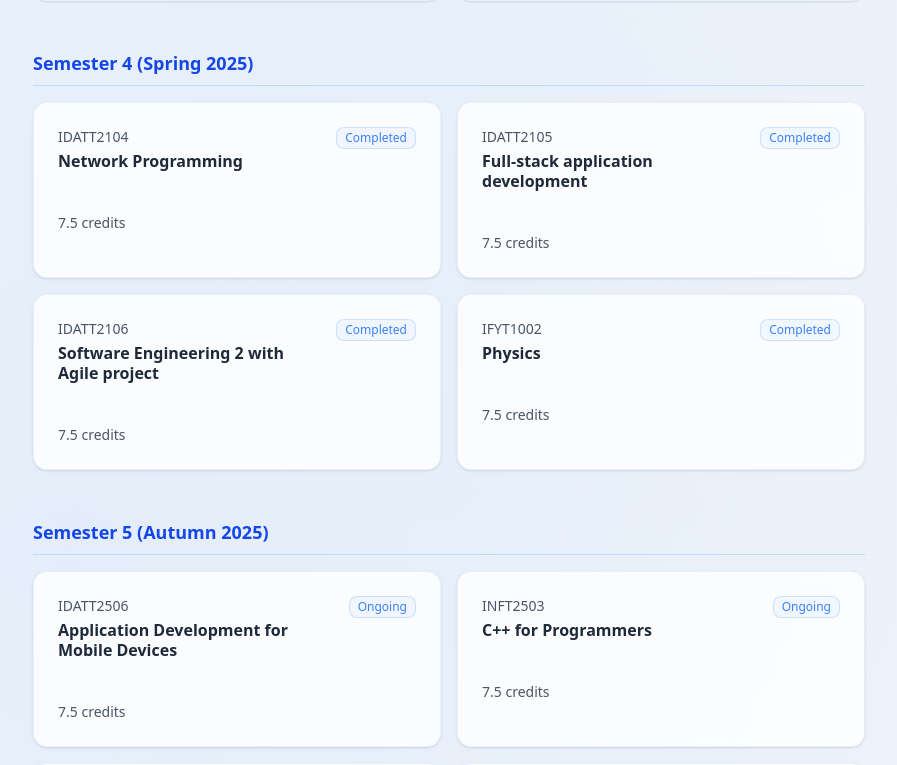
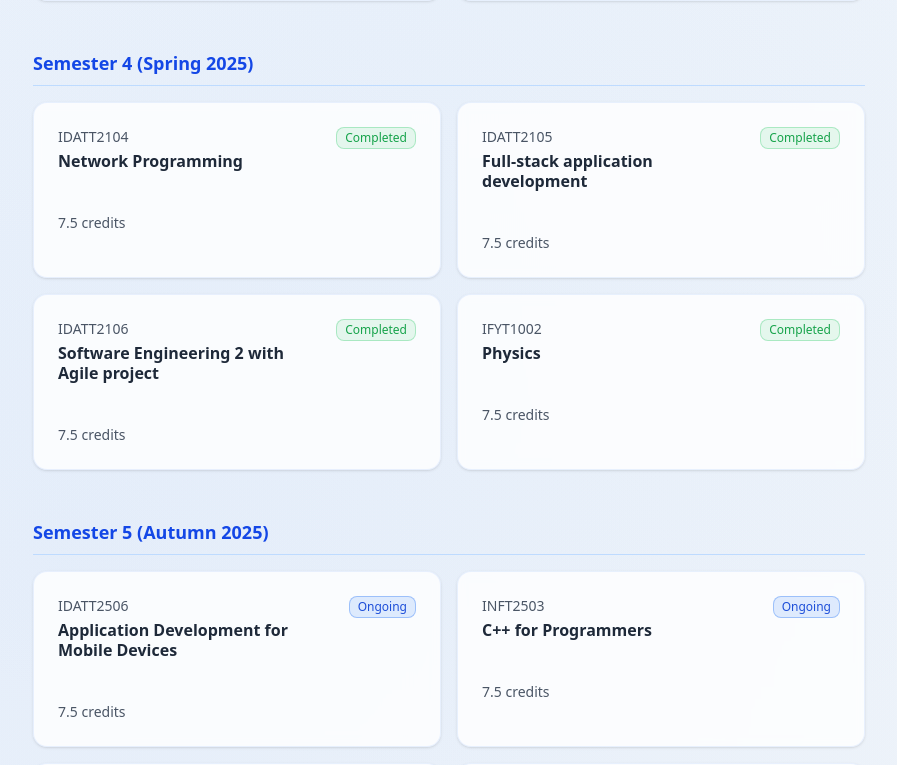
Before and after one commit to kdm-kev-NTNU/AboutMe, a Vue app in the folder frontend/homepage/: page /education in a window 1280 px wide. Shown: the part 2014-2779 px from the top of the page, without its empty margins (191-1088 px from the left). Built offline with nearby package versions, Linux system fonts and the light colour scheme.

Commit message:
update badge color for courses

```diff
--- a/frontend/homepage/src/views/EducationView.vue
+++ b/frontend/homepage/src/views/EducationView.vue
@@ -76,6 +76,16 @@ const getCourseStatusVariant = (status: string) => {
     case 'completed': return 'secondary'
     case 'planned': return 'outline'
     default: return 'secondary'
+  }
+}
+
+// Get course status badge class for custom blue shades
+const getCourseStatusClass = (status: string) => {
+  switch (status) {
+    case 'ongoing': return 'blue-ongoing-badge'
+    case 'completed': return 'blue-completed-badge'
+    case 'planned': return 'blue-planned-badge'
+    default: return 'blue-completed-badge'
   }
 }
 
@@ -209,7 +219,7 @@ const education = computed(() => {
                     </div>
                     <Badge
                       :variant="getCourseStatusVariant(course.status)"
-                      class="text-xs ml-2 flex-shrink-0 blue-course-badge"
+                      :class="['text-xs ml-2 flex-shrink-0', getCourseStatusClass(course.status)]"
                     >
                       {{ getCourseStatusText(course.status, langStore.language) }}
                     </Badge>
@@ -317,18 +327,44 @@ const education = computed(() => {
   transform: translateY(-1px) !important;
 }
 
-/* Blue Course Badge Styling */
-.blue-course-badge {
-  border: 1px solid rgba(59, 130, 246, 0.2) !important;
-  color: #3b82f6 !important;
-  background: rgba(59, 130, 246, 0.05) !important;
+/* Blue Course Badge Styling - Different shades for each status */
+.blue-ongoing-badge {
+  border: 1px solid rgba(59, 130, 246, 0.4) !important;
+  color: #1d4ed8 !important;
+  background: rgba(59, 130, 246, 0.15) !important;
   transition: all 0.2s ease !important;
 }
 
-.blue-course-badge:hover {
-  border-color: rgba(59, 130, 246, 0.4) !important;
-  background: rgba(59, 130, 246, 0.08) !important;
-  color: #2563eb !important;
+.blue-ongoing-badge:hover {
+  border-color: rgba(59, 130, 246, 0.6) !important;
+  background: rgba(59, 130, 246, 0.2) !important;
+  color: #1e40af !important;
+}
+
+.blue-completed-badge {
+  border: 1px solid rgba(34, 197, 94, 0.3) !important;
+  color: #16a34a !important;
+  background: rgba(34, 197, 94, 0.1) !important;
+  transition: all 0.2s ease !important;
+}
+
+.blue-completed-badge:hover {
+  border-color: rgba(34, 197, 94, 0.5) !important;
+  background: rgba(34, 197, 94, 0.15) !important;
+  color: #15803d !important;
+}
+
+.blue-planned-badge {
+  border: 1px solid rgba(107, 114, 128, 0.3) !important;
+  color: #6b7280 !important;
+  background: rgba(107, 114, 128, 0.05) !important;
+  transition: all 0.2s ease !important;
+}
+
+.blue-planned-badge:hover {
+  border-color: rgba(107, 114, 128, 0.5) !important;
+  background: rgba(107, 114, 128, 0.1) !important;
+  color: #4b5563 !important;
 }
 
 /* Page Title Styling */
```
